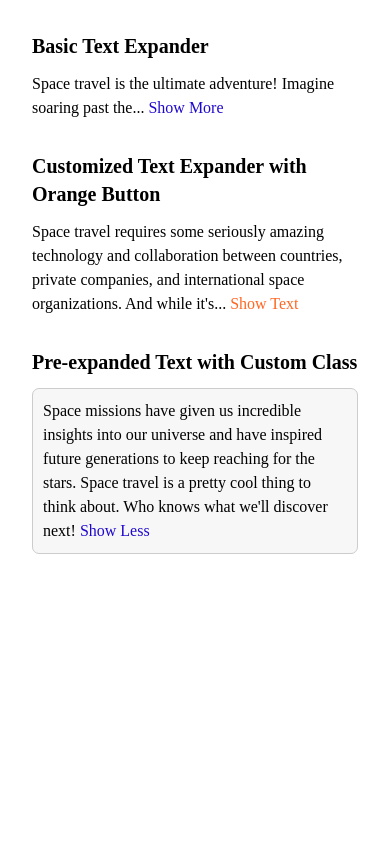
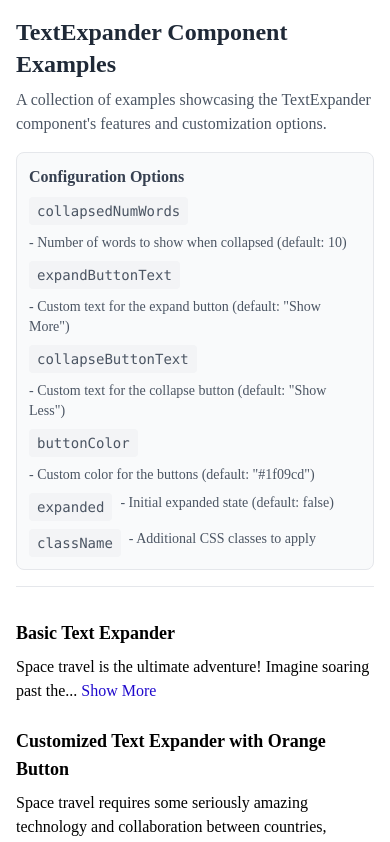
Before and after one commit to momen-arabi/react-text-expander-challenge, a React (Create React App) app: page / in a window 390 px wide. Shown: the top 842 px of the page. Built offline with nearby package versions, Linux system fonts and the light colour scheme.

Commit message:
Enhance TextExpander component layout and add responsive design

```diff
--- a/src/App.jsx
+++ b/src/App.jsx
@@ -3,36 +3,86 @@ import "./styles.css";
 
 export default function App() {
   return (
-    <div className="space-y-8 p-8">
+    <div className="space-y-8 p-4 sm:p-6 md:p-8">
+      <header className="border-b pb-4 mb-6 md:mb-4">
+        <h1 className="text-2xl sm:text-3xl md:text-4xl font-bold text-gray-800 mb-2">TextExpander Component Examples</h1>
+        <p className="text-base sm:text-lg text-gray-600">
+          A collection of examples showcasing the TextExpander component's features and customization options.
+        </p>
+
+        <div className="mt-4 sm:mt-6 bg-gray-50 p-3 sm:p-4 rounded-lg border border-gray-200 overflow-auto">
+          <h2 className="text-base sm:text-lg font-semibold text-gray-700 mb-2 sm:mb-3">Configuration Options</h2>
+          <ul className="space-y-2 text-sm sm:text-base text-gray-600">
+            <li className="flex flex-wrap gap-2">
+              <code className="bg-gray-100 px-2 py-1 rounded">collapsedNumWords</code>
+              <span>- Number of words to show when collapsed (default: 10)</span>
+            </li>
+            <li className="flex flex-wrap gap-2">
+              <code className="bg-gray-100 px-2 py-1 rounded">expandButtonText</code>
+              <span>- Custom text for the expand button (default: "Show More")</span>
+            </li>
+            <li className="flex flex-wrap gap-2">
+              <code className="bg-gray-100 px-2 py-1 rounded">collapseButtonText</code>
+              <span>- Custom text for the collapse button (default: "Show Less")</span>
+            </li>
+            <li className="flex flex-wrap gap-2">
+              <code className="bg-gray-100 px-2 py-1 rounded">buttonColor</code>
+              <span>- Custom color for the buttons (default: "#1f09cd")</span>
+            </li>
+            <li className="flex flex-wrap gap-2">
+              <code className="bg-gray-100 px-2 py-1 rounded">expanded</code>
+              <span>- Initial expanded state (default: false)</span>
+            </li>
+            <li className="flex flex-wrap gap-2">
+              <code className="bg-gray-100 px-2 py-1 rounded">className</code>
+              <span>- Additional CSS classes to apply</span>
+            </li>
+          </ul>
+        </div>
+      </header>
+
+      <div className="space-y-6 sm:space-y-8">
         <div>
-        <h3 className="text-xl font-semibold mb-3">Basic Text Expander</h3>
+          <h3 className="text-lg sm:text-xl font-semibold mb-2 sm:mb-3">Basic Text Expander</h3>
           <TextExpander>
             Space travel is the ultimate adventure! Imagine soaring past the stars and exploring new worlds. It's the stuff of dreams and science
-          fiction, but believe it or not, space travel is a real thing. Humans and robots are constantly venturing out into the cosmos to uncover its
-          secrets and push the boundaries of what's possible.
+            fiction, but believe it or not, space travel is a real thing. Humans and robots are constantly venturing out into the cosmos to uncover
+            its secrets and push the boundaries of what's possible.
           </TextExpander>
         </div>
 
         <div>
-        <h3 className="text-xl font-semibold mb-3">Customized Text Expander with Orange Button</h3>
+          <h3 className="text-lg sm:text-xl font-semibold mb-2 sm:mb-3">Customized Text Expander with Orange Button</h3>
           <TextExpander collapsedNumWords={20} expandButtonText="Show Text" collapseButtonText="Collapse Text" buttonColor="#ff6622">
             Space travel requires some seriously amazing technology and collaboration between countries, private companies, and international space
-          organizations. And while it's not always easy (or cheap), the results are out of this world. Think about the first time humans stepped foot
-          on the moon or when rovers were sent to roam around on Mars.
+            organizations. And while it's not always easy (or cheap), the results are out of this world. Think about the first time humans stepped
+            foot on the moon or when rovers were sent to roam around on Mars.
           </TextExpander>
         </div>
 
         <div>
-        <h3 className="text-xl font-semibold mb-3">Pre-expanded Text with Custom Class</h3>
+          <h3 className="text-lg sm:text-xl font-semibold mb-2 sm:mb-3">Pre-expanded Text with Custom Class</h3>
           <TextExpander expanded={true} className="box">
             Space missions have given us incredible insights into our universe and have inspired future generations to keep reaching for the stars.
             Space travel is a pretty cool thing to think about. Who knows what we'll discover next!
           </TextExpander>
         </div>
       </div>
+    </div>
   );
 }
 
+/**
+ * A component that shows truncated text with expand/collapse functionality.
+ * @param {Object} props
+ * @param {number} [props.collapsedNumWords=10] - Number of words to show when collapsed
+ * @param {string} [props.expandButtonText="Show More"] - Text for the expand button
+ * @param {string} [props.collapseButtonText="Show Less"] - Text for the collapse button
+ * @param {string} [props.buttonColor="#1f09cd"] - Color of the expand/collapse button
+ * @param {boolean} [props.expanded=false] - Initial expanded state
+ * @param {string} [props.className=""] - Additional CSS classes
+ * @param {string} [props.children=""] - The text content to be expanded/collapsed
+ */
 function TextExpander({
   collapsedNumWords = "10",
   expandButtonText = "Show More",
--- a/src/styles.css
+++ b/src/styles.css
@@ -19,3 +19,30 @@ body {
   border-radius: 7px;
   background-color: #f7f7f7;
 }
+
+/* Modern scrollbar styles */
+::-webkit-scrollbar {
+  width: 8px;
+  height: 8px;
+}
+
+::-webkit-scrollbar-track {
+  background: #f1f1f1;
+  border-radius: 4px;
+}
+
+::-webkit-scrollbar-thumb {
+  background: #c1c1c1;
+  border-radius: 4px;
+  transition: background 0.2s ease;
+}
+
+::-webkit-scrollbar-thumb:hover {
+  background: #a8a8a8;
+}
+
+/* For Firefox */
+* {
+  scrollbar-width: thin;
+  scrollbar-color: #c1c1c1 #f1f1f1;
+}
```
Lines whose indentation alone changed are shown as unchanged.
